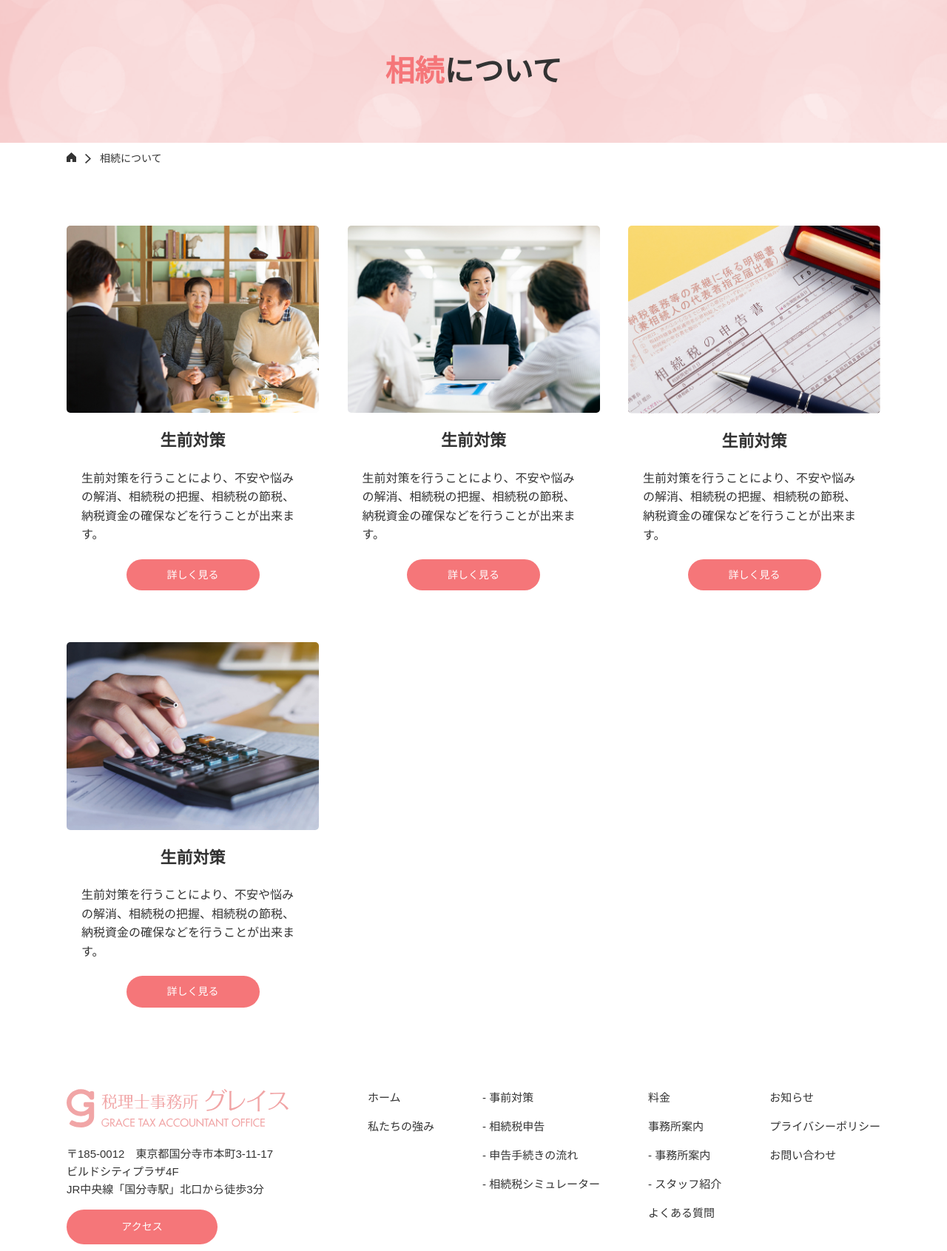
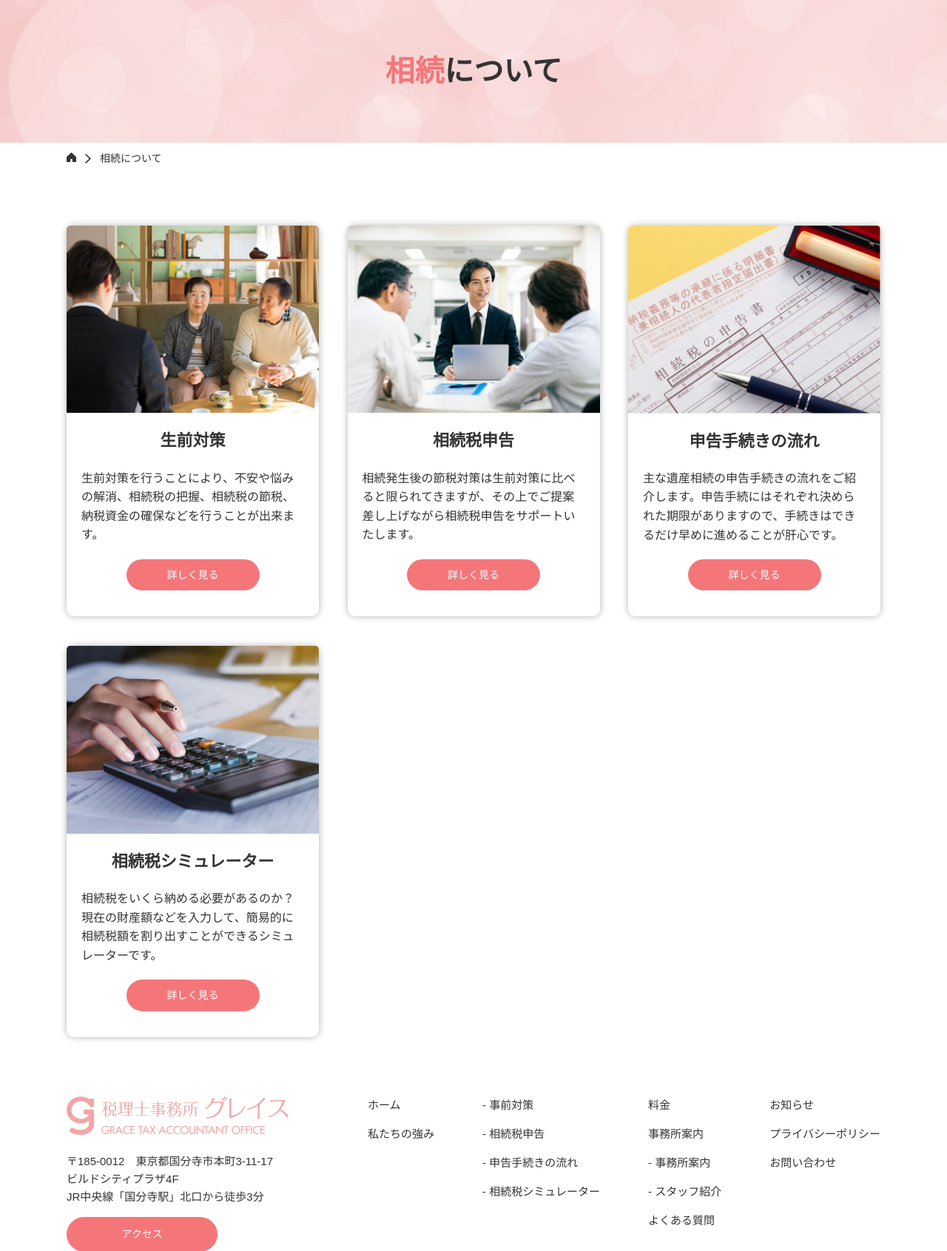
Before and after one commit to natuuu0831/natuuu0831-grace-souzoku, a PHP site: page /souzoku/ in a window 1280 px wide. Shown: the part 120-1811 px from the top of the page at 74% size. Run offline with PHP 8.4, Linux system fonts and the light colour scheme; some libraries are stand-ins or nearby versions.

Commit message:
やり残しを修正

```diff
--- a/assets/css/souzoku.css
+++ b/assets/css/souzoku.css
@@ -1,7 +1,14 @@
 @charset "UTF-8";
 .souzokuMenuList__item {
   width: 31%;
-  padding-bottom: 70px;
+  padding-bottom: 3.5rem;
+  box-shadow: 0 0 10px rgba(0, 0, 0, 0.3);
+  border-radius: 10px;
+  margin-bottom: 4rem;
+}
+.souzokuMenuList__item .radiusImgBox{
+  border-bottom-right-radius: 0;
+  border-bottom-left-radius: 0;
 }
 .souzokuMenuList__item dt {
   text-align: center;
@@ -248,8 +255,6 @@
 @media (max-width: 767px) {
   .souzokuMenuList__item {
     width: 48%;
-    box-shadow: 0 0 10px rgba(0, 0, 0, 0.3);
-    border-radius: 10px;
     padding-bottom: 30px;
     margin-bottom: 5%;
   }
--- a/souzoku/index.html
+++ b/souzoku/index.html
@@ -226,8 +226,8 @@
                         <img src="../assets/img/souzoku/img02.jpg" alt="">
                     </div>
                     <dl>
-                        <dt>生前対策</dt>
-                        <dd>生前対策を行うことにより、不安や悩みの解消、相続税の把握、相続税の節税、納税資金の確保などを行うことが出来ます。</dd>
+                        <dt>相続税申告</dt>
+                        <dd>相続発生後の節税対策は生前対策に比べると限られてきますが、その上でご提案差し上げながら相続税申告をサポートいたします。</dd>
                     </dl>
                     <a href="/souzoku/shinkoku.html">詳しく見る</a>
                 </li>
@@ -236,8 +236,8 @@
                         <img src="../assets/img/souzoku/img03.jpg" alt="">
                     </div>
                     <dl>
-                        <dt>生前対策</dt>
-                        <dd>生前対策を行うことにより、不安や悩みの解消、相続税の把握、相続税の節税、納税資金の確保などを行うことが出来ます。</dd>
+                        <dt>申告手続きの流れ</dt>
+                        <dd>主な遺産相続の申告手続きの流れをご紹介します。申告手続にはそれぞれ決められた期限がありますので、手続きはできるだけ早めに進めることが肝心です。</dd>
                     </dl>
                     <a href="/souzoku/flow.html">詳しく見る</a>
                 </li>
@@ -246,8 +246,8 @@
                         <img src="../assets/img/souzoku/img04.jpg" alt="">
                     </div>
                     <dl>
-                        <dt>生前対策</dt>
-                        <dd>生前対策を行うことにより、不安や悩みの解消、相続税の把握、相続税の節税、納税資金の確保などを行うことが出来ます。</dd>
+                        <dt>相続税シミュレーター</dt>
+                        <dd>相続税をいくら納める必要があるのか？現在の財産額などを入力して、簡易的に相続税額を割り出すことができるシミュレーターです。</dd>
                     </dl>
                     <a href="/souzoku/simulator.html">詳しく見る</a>
                 </li>
```
